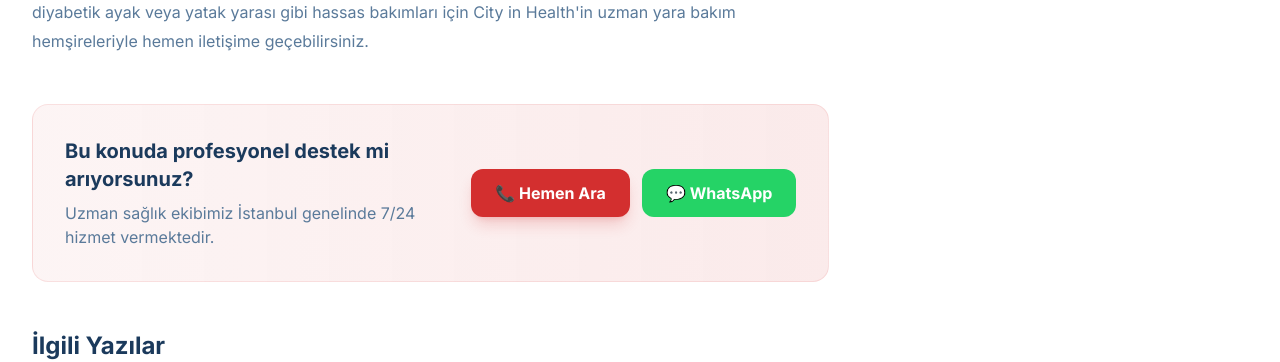
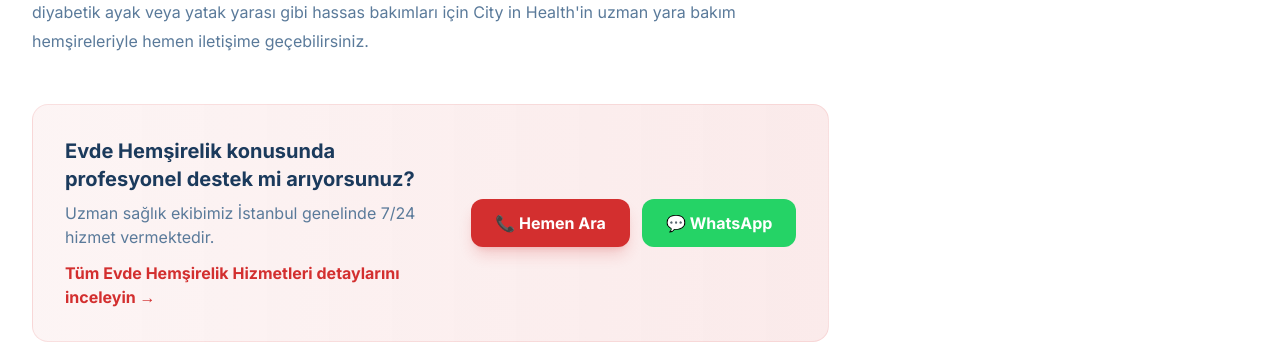
Before and after one commit to cityinhealth/Web-sitesi, a Next.js app: page /blog/diyabetik-ayak-ve-yatak-yarasi-tedavisi-evde-bakim in a window 1280 px wide. Shown: the part 2360-2722 px from the top of the page. Built offline with nearby package versions, Linux system fonts and the light colour scheme.

Commit message:
seo: ana sayfa H1 optimizasyonu, meta keyword temizligi ve blog ic linkleme eklendi

```diff
--- a/app/blog/[slug]/page.tsx
+++ b/app/blog/[slug]/page.tsx
@@ -3,7 +3,7 @@
 import Image from "next/image";
 import { notFound } from "next/navigation";
 import { ALL_BLOG_POSTS, getAllBlogSlugs, getBlogPostBySlug } from "@/lib/data/all-blog-posts";
-import { SITE_CONFIG } from "@/lib/data/seed-data";
+import { SITE_CONFIG, SERVICE_CATEGORIES } from "@/lib/data/seed-data";
 import LeadForm from "@/components/ui/LeadForm";
 import SchemaMarkup from "@/components/seo/SchemaMarkup";
 
@@ -31,6 +31,10 @@
 
     // Get related posts (same category, different slug)
     const related = ALL_BLOG_POSTS.filter((p) => p.category === post.category && p.slug !== post.slug).slice(0, 3);
+
+    // Find matching service category for internal linking
+    const matchedCategory = SERVICE_CATEGORIES.find(c => c.name === post.category || post.category.includes(c.name) || c.name.includes(post.category));
+
 
     return (
         <>
@@ -140,8 +144,13 @@
                             <div className="mt-12 p-8 bg-gradient-to-r from-primary/5 to-primary/10 rounded-2xl border border-primary/10">
                                 <div className="flex flex-col sm:flex-row items-start sm:items-center gap-4">
                                     <div className="flex-1">
-                                        <h3 className="text-xl font-bold text-secondary mb-2">Bu konuda profesyonel destek mi arıyorsunuz?</h3>
-                                        <p className="text-muted">Uzman sağlık ekibimiz İstanbul genelinde 7/24 hizmet vermektedir.</p>
+                                        <h3 className="text-xl font-bold text-secondary mb-2">{post.category} konusunda profesyonel destek mi arıyorsunuz?</h3>
+                                        <p className="text-muted mb-3">Uzman sağlık ekibimiz İstanbul genelinde 7/24 hizmet vermektedir.</p>
+                                        {matchedCategory && (
+                                            <Link href={`/hizmetler/${matchedCategory.slug}`} className="text-primary font-bold hover:underline inline-flex items-center gap-1">
+                                                Tüm {matchedCategory.name} detaylarını inceleyin →
+                                            </Link>
+                                        )}
                                     </div>
                                     <div className="flex gap-3 flex-shrink-0">
                                         <a href={`tel:${SITE_CONFIG.phone.replace(/\s/g, "")}`} className="px-6 py-3 bg-primary text-white font-bold rounded-xl hover:bg-primary-dark transition-all shadow-lg shadow-primary/20">
--- a/app/layout.tsx
+++ b/app/layout.tsx
@@ -21,31 +21,10 @@
   description:
     "City in Health - İstanbul genelinde 7/24 evde serum, evde hemşirelik, evde doktor, yaşlı bakımı, fizyoterapi ve laboratuvar hizmetleri. 39 ilçede profesyonel ekibimizle kapınızdayız.",
   keywords: [
-    "City in Health",
-    "cityinhealth",
     "evde sağlık",
-    "evde sağlık hizmeti",
-    "evde bakım",
+    "evde serum",
     "evde hemşirelik",
-    "evde serum",
-    "evde serum İstanbul",
     "İstanbul evde sağlık",
-    "evde fizyoterapi",
-    "evde fizik tedavi",
-    "yaşlı bakımı",
-    "hasta bakımı",
-    "evde doktor",
-    "evde doktor İstanbul",
-    "evde kan alma",
-    "evde tahlil",
-    "evde yara bakımı",
-    "evde pansuman",
-    "hacamat İstanbul",
-    "akupunktur İstanbul",
-    "sağlık danışmanlığı",
-    "geleneksel tıp",
-    "evde check-up",
-    "7/24 evde sağlık",
   ],
   authors: [{ name: "City in Health" }],
   creator: "City in Health",
--- a/app/page.tsx
+++ b/app/page.tsx
@@ -24,9 +24,7 @@
                 7/24 İstanbul Genelinde Hizmet
               </div>
               <h1 className="text-3xl sm:text-5xl lg:text-6xl font-extrabold text-secondary leading-tight mb-6">
-                Evinizde{" "}
-                <span className="text-primary">Profesyonel</span>{" "}
-                Sağlık Hizmeti
+                İstanbul 7/24 Evde Sağlık, <span className="text-primary">Hemşirelik</span> ve Serum Hizmetleri
               </h1>
               <p className="text-base sm:text-lg text-muted leading-relaxed mb-8 max-w-xl">
                 Evde serum, hemşirelik, yaşlı bakımı, fizyoterapi ve doktor hizmetleri ile
@@ -251,7 +249,7 @@
       {/* ===== CTA SECTION ===== */}
       <section className="py-20 bg-gradient-to-r from-primary to-primary-dark relative overflow-hidden">
         <div className="absolute inset-0 opacity-10">
-          <Image src={CARE_IMAGE} alt="" fill className="object-cover" sizes="100vw" />
+          <Image src={CARE_IMAGE} alt="İstanbul Evde Sağlık Hizmetleri Arka Plan" fill className="object-cover" sizes="100vw" />
         </div>
         <div className="relative max-w-4xl mx-auto px-4 sm:px-6 lg:px-8 text-center">
           <h2 className="text-3xl sm:text-4xl font-extrabold text-white mb-6">Sağlığınız İçin Hemen Arayın</h2>
```
